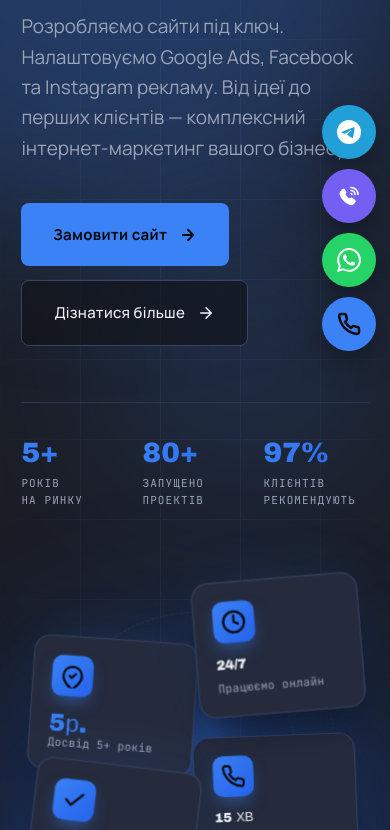
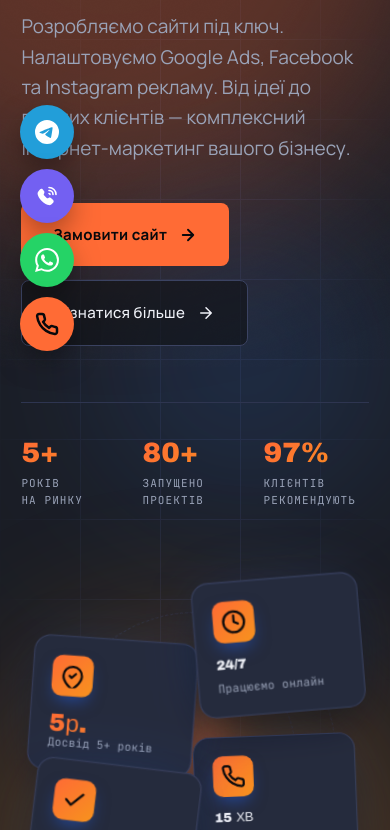
Before and after one commit to AlexMoldova/resultflow, a plain HTML site: page index.html in a window 390 px wide. Shown: the part 477-1307 px from the top of the page. Drawn offline with Linux system fonts and the light colour scheme.

Commit message:
float 3 btns left side

```diff
--- a/index.html
+++ b/index.html
@@ -24,10 +24,10 @@
   --text-dim:  #9aa3b8;
 
   /* 🔥 АКЦЕНТНИЙ КОЛІР — змініть під нішу */
-  --accent:    #3b82f6;       /* помаранчевий за замовч. */
-  --accent-2:  #2563eb;       /* теплий */
+  --accent:    #ff6b35;       /* помаранчевий за замовч. */
+  --accent-2:  #f7931e;       /* теплий */
   --accent-d:  #c4541f;       /* темний */
-  --accent-glow: 59, 130, 246;/* RGB для тіней */
+  --accent-glow: 37, 99, 235;/* RGB для тіней */
 
   /* Сервісні */
   --gold:      #d4af6f;
@@ -754,7 +754,7 @@ section{position:relative;z-index:2}
 .section-head{
   display:flex;
   justify-content:space-between;
-  align-items:flex-end;
+  align-items:flex-start;
   gap:32px;
   margin-bottom:72px;
   flex-wrap:wrap;
@@ -1586,13 +1586,15 @@ footer{
    FLOATING CONTACTS
    ═══════════════════════════════════════════ */
 .float-contacts{
+  left:20px;
+  right:auto;
   position:fixed;
-  bottom:24px;right:20px;
+  bottom:24px;left:20px;
   z-index:99;
   display:flex;
   flex-direction:column;
   gap:12px;
-  align-items:flex-end;
+  align-items:flex-start;
 }
 .float-btn{
   width:60px;height:60px;
@@ -1641,7 +1643,9 @@ footer{
   97%{box-shadow:0 12px 32px -8px rgba(0,0,0,.6), 0 0 0 0 rgba(var(--accent-glow),0)}
 }
 @media(max-width:600px){
-  .float-contacts{bottom:16px;right:14px;gap:10px}
+  .float-contacts{
+  left:20px;
+  right:auto;bottom:16px;right:14px;gap:10px}
   .float-btn{width:54px;height:54px}
   .float-btn svg{width:24px;height:24px}
   .float-btn-tooltip{display:none}
```
